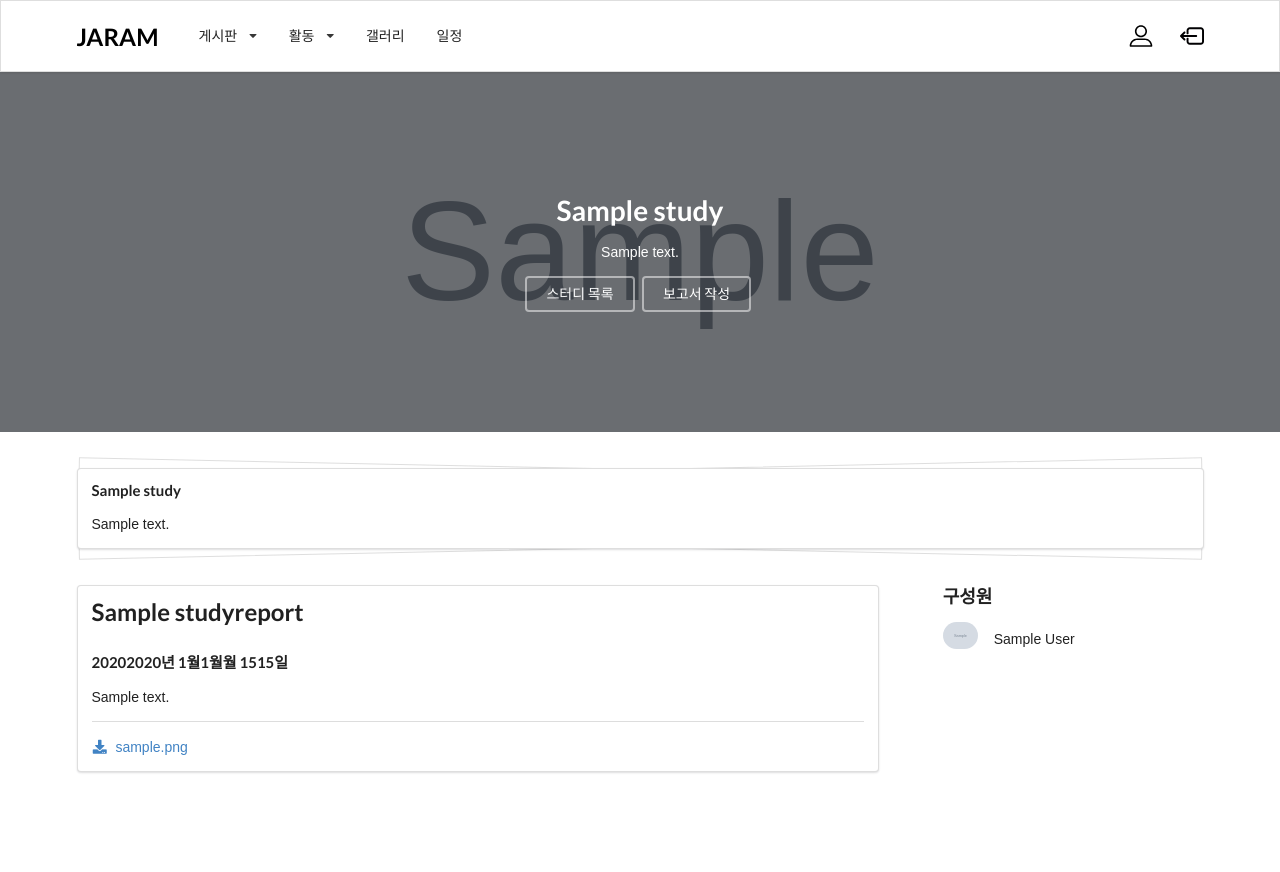
After one commit to whsqkaak/jaram.net, a Django app: page /study/1 in a window 1280 px wide. The commit adds this page. Run offline with Django 3.2, Linux system fonts and the light colour scheme; tables that the repository leaves empty hold one stand-in row (values such as "Sample post"); grey boxes marked "Sample" are stand-in pictures; some libraries are stand-ins or nearby versions.

Commit message:
[추가] 스터디 상세보기 화면 추가

```diff
--- a/main/static/mainapp/css/base.css
+++ b/main/static/mainapp/css/base.css
@@ -54,6 +54,10 @@ html, body {
     margin-left: 36px !important;
 }
 
+.full-width {
+    width: 100% !important;
+}
+
 div.overlay-dark {
     position: absolute;
     width: 100%;
--- a/study/models.py
+++ b/study/models.py
@@ -7,12 +7,16 @@ from main.models import Member
 class Study(models.Model):
     leader = models.ForeignKey(Member, related_name='created_study_set')
     members = models.ManyToManyField(Member, related_name='study_set')
-    image = models.ImageField(_('대표 이미지'), null=False, blank=False)
-    title = models.CharField(_('스터디 이름'), max_length=32, null=False, blank=False)
+    image = models.ImageField(_('대표 이미지'), upload_to='study/main_image/', null=False, blank=False)
+    name = models.CharField(_('스터디 이름'), max_length=32, null=False, blank=False)
     description = models.CharField(_('간략한 설명'), max_length=64, null=False, blank=False)
     content = models.TextField(_('계획, 기간 등 상세한 설명'), null=False, blank=False)
     date = models.DateField(_('스터디 등록일'), null=False, blank=False, default=timezone.now)
+    attachment = models.FileField(_('첨부 파일'), upload_to='study/attachment/', null=True, blank=True)
     is_active = models.BooleanField(_('진행 여부'), null=False, blank=False, default=False)
+
+    def __unicode__(self):
+        return self.name
 
     class Meta:
         ordering = ['-date']
@@ -22,8 +26,14 @@ class Study(models.Model):
 
 class StudyReport(models.Model):
     writer = models.ForeignKey(Member)
+    study = models.ForeignKey(Study)
     write_date = models.DateTimeField(_('작성일'), null=False, blank=False, default=timezone.now)
+    title = models.CharField(_('제목'), max_length=255, null=False, blank=False)
     content = models.TextField(_('내용'), null=False, blank=False)
+    attachment = models.FileField(_('첨부 파일'), upload_to='study/report/attachment/', null=True, blank=True)
+
+    def __unicode__(self):
+        return self.study.name + ' - ' + self.title
 
     class Meta:
         ordering = ['-write_date']
--- /dev/null
+++ b/study/templates/detail.html
@@ -0,0 +1,72 @@
+{% extends 'layout.html' %}
+
+{% load staticfiles %}
+
+{% block head %}
+  <style>
+    {% if study.image %}
+      header {
+        background: url("{{ study.image.url }}") center;
+      }
+    {% endif %}
+  </style>
+{% endblock %}
+
+{% block header_title %}
+  {{ study.name }}
+{% endblock %}
+
+{% block header_content %}
+  <p>{{ study.description }}</p>
+  <a href="{% url 'study' %}" class="ui button inverted basic">스터디 목록</a>
+  <a href="{% url 'study_report' id=study.pk %}" class="ui button inverted basic yellow">보고서 작성</a>
+{% endblock %}
+
+{% block body %}
+  <section class="ui container">
+    <div class="ui piled segment">
+      <h4 class="ui header">{{ study.name }}</h4>
+      <div>{{ study.content }}</div>
+    </div>
+  </section>
+  <section class="ui stackable two column grid container">
+    <div class="row push-top3">
+      <div class="twelve wide column">
+        <div class="ui divided items push-right3">
+          {% for report in reports %}
+            <div class="item">
+              <div class="ui segment full-width">
+                <h2 class="ui header">{{ report.title }}</h2>
+                <h4 class="ui header">{{ report.write_date|date:'yyyy년 MM월 dd일' }}</h4>
+                <div>{{ report.content }}</div>
+                {% if report.attachment %}
+                  <div class="ui divider"></div>
+                  <a href="{{ report.attachment.url }}"><i class="icon download"></i> {{ report.attachment.name }}</a>
+                {% endif %}
+              </div>
+            </div>
+          {% endfor %}
+        </div>
+      </div>
+      <div class="four wide column">
+        <h3>구성원</h3>
+        {% for member in members %}
+          <div class="ui feed">
+            <div class="event">
+              <div class="label">
+                {% if member.profile %}
+                  <img src="{{ member.profile.url }}">
+                {% else %}
+                  <img src="{% static 'mainapp/img/profile_default.png' %}">
+                {% endif %}
+              </div>
+              <div class="content">
+                {{ member.name }}
+              </div>
+            </div>
+          </div>
+        {% endfor %}
+      </div>
+    </div>
+  </section>
+{% endblock %}
--- a/study/urls.py
+++ b/study/urls.py
@@ -1,6 +1,8 @@
 from django.conf.urls import url
-from study.views import StudyListView
+from study.views import StudyListView, StudyDetailView, StudyReportView
 
 urlpatterns = [
     url(r'^$', StudyListView.as_view(), name='study'),
+    url(r'^(?P<id>\d+)/?$', StudyDetailView.as_view(), name='study_detail'),
+    url(r'^(?P<id>\d+)/report/?$', StudyReportView.as_view(), name='study_report'),
 ]
--- a/study/views.py
+++ b/study/views.py
@@ -1,4 +1,5 @@
-from django.shortcuts import render
+from django.core.exceptions import ObjectDoesNotExist
+from django.shortcuts import render, redirect
 from django.views.generic import TemplateView
 from main.util import create_response
 from study.models import Study
@@ -11,3 +12,36 @@ class StudyListView(TemplateView):
         response = create_response(request)
         response['page'] = Study.objects.filter(is_active=True).all()
         return render(request, self.template_name, response)
+
+
+class StudyDetailView(TemplateView):
+    template_name = 'detail.html'
+
+    def get(self, request, *args, **kwargs):
+        response = create_response(request)
+        try:
+            study = Study.objects.get(pk=kwargs.get('id'))
+        except ObjectDoesNotExist:
+            return redirect('/study?error=존재하지 않는 스터디입니다.')
+
+        response['study'] = study
+        response['reports'] = study.studyreport_set.all()
+        response['members'] = study.members.all()
+
+        return render(request, self.template_name, response)
+
+
+class StudyReportView(TemplateView):
+    template_name = 'report.html'
+
+    def get(self, request, *args, **kwargs):
+        response = create_response(request)
+        try:
+            response['study'] = Study.objects.get(pk=kwargs.get('id'))
+        except ObjectDoesNotExist:
+            return redirect('/study?error=존재하지 않는 스터디입니다.')
+
+        return render(request, self.template_name, response)
+
+    def post(self, request, *args, **kwargs):
+        pass
```
Also changed, not shown: study/templates/list.html (+3 -6 lines), study/templates/report.html (added, +32 -0 lines), main/static/mainapp/img/profile_default.png (added).
